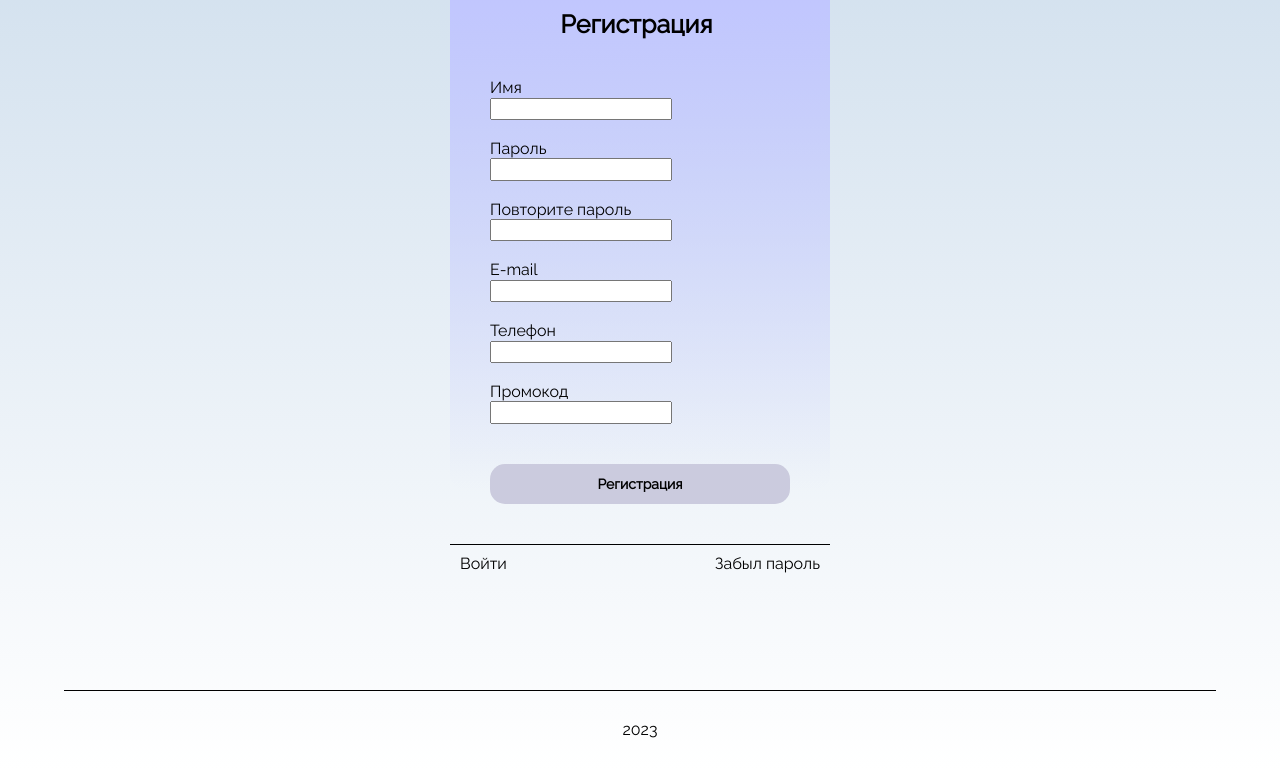
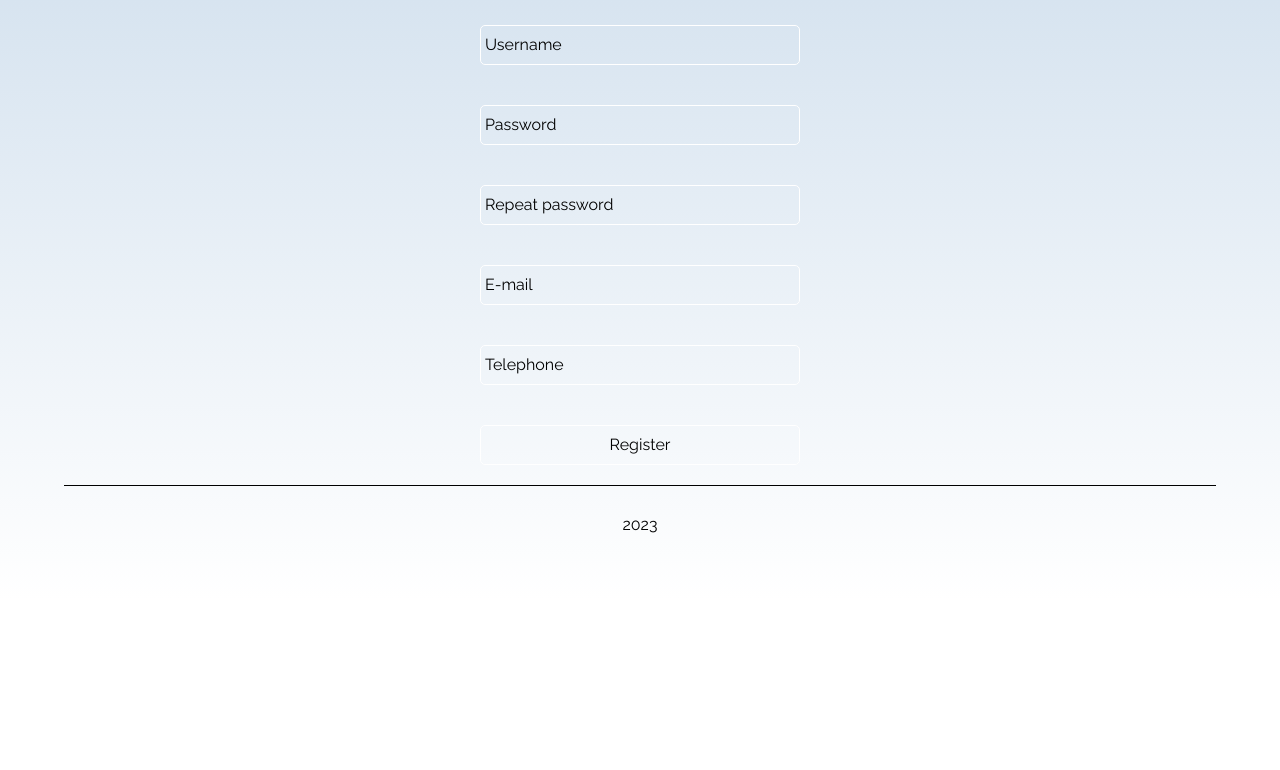
Before and after one commit to luvyjakk/barter-app, a plain HTML site: page templates/registrer.html in a window 1280 px wide. Shown: the part 199-969 px from the top of the page. After the commit the page ends 800 px from the top, so only its background shows below. Drawn offline with Linux system fonts and the light colour scheme; a web font is replaced by a local one.

Commit message:
new register

```diff
--- a/css/register.css
+++ b/css/register.css
@@ -89,3 +89,67 @@
     align-items: center;
     justify-content: space-between;
 }
+
+.login-container {
+    display: flex;
+    justify-content: center;
+    align-items: center;
+    flex-direction: column;
+}
+
+.input-group {
+    position: relative;
+    margin: 20px 0;
+}
+
+.input-group label {
+    position: absolute;
+    top: 50%;
+    left: 0%;
+    transform: translateY(-50%);
+    font-size: 16px;
+    color: #000000;
+    padding: 0 5px;
+    pointer-events: none;
+    transition: 0.5s;
+
+}
+
+.input-group input {
+    width: 320px;
+    height: 40px;
+    font-size: 16px;
+    color: #000000;
+    padding: 0 10px;
+    background: transparent;
+    border: 1.2px solid #fff;
+    outline: none;
+    border-radius: 5px;
+}
+
+.input-group input:focus~label, .input-group input:valid~label {
+    top: 0;
+    font-size: 14px;
+    background: rgb(255, 255, 255);
+}
+
+
+.input-group button {
+    border: 1.2px solid #fff;
+    border-radius: 5px;
+    width: 320px;
+    height: 40px;
+    transition: 0.5s;
+
+}
+
+.input-group button:hover {
+    border: 1.2px solid #000000;
+
+}
+
+.login-container p {
+    margin: 20px;
+    color: white;
+    font-weight: 400;
+}
--- a/templates/registrer.html
+++ b/templates/registrer.html
@@ -34,7 +34,39 @@
 
 
     </header>
-    <main class="register">
+
+<form action="#">
+
+<div class="login-container">
+    <p class="logo">Register</p>
+    <div class="input-group">
+        <input type="text" required>
+        <label for="">Username</label>
+    </div>
+    <div class="input-group">
+        <input type="password" required>
+        <label for="">Password</label>
+    </div>
+    <div class="input-group">
+        <input type="password" required>
+        <label for="">Repeat password</label>
+    </div>
+    <div class="input-group">
+        <input type="email" required>
+        <label for="">E-mail</label>
+    </div>
+    <div class="input-group">
+        <input type="tel" required>
+        <label for="">Telephone</label>
+    </div>
+    <div class="input-group">
+        <button>Register</button>
+    </div>
+</div>
+</form>
+
+
+  <!--  <main class="register">
         <div class="container">
             <div class="register__add">
                 <div class="reg">
@@ -84,6 +116,7 @@
         </div>
 
     </main>
+    -->
     <footer>
         <div class="container">
             <div class="sale"></div>
```
